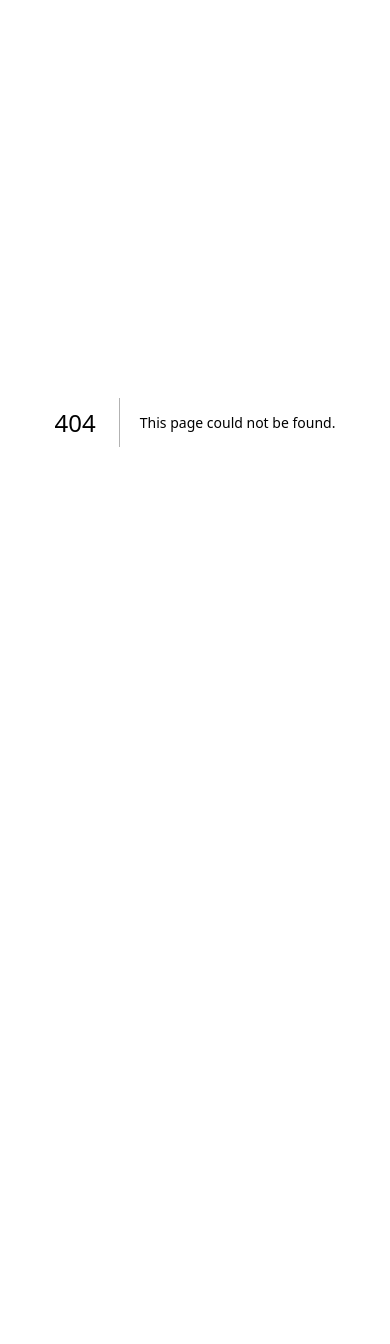
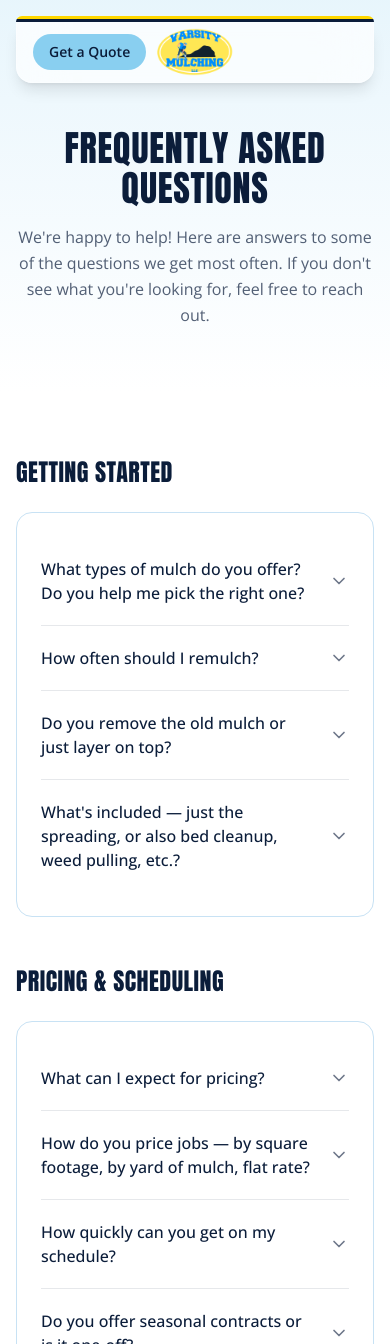
Before and after one commit to Mattgio5/vm-website, a Next.js app: page /faq in a window 390 px wide. Before the commit this address had no page. Shown: the top 1344 px of the page. Before the commit the page ends 844 px from the top, so only its background shows below. Built offline with nearby package versions, Linux system fonts and the light colour scheme; a web font is replaced by a local one.

Commit message:
feat: add FAQ page and links
Create FAQ page and update navbar and mobile menu links.

```diff
--- /dev/null
+++ b/app/faq/page.tsx
@@ -0,0 +1,207 @@
+"use client"
+
+import { useState } from "react"
+import { Navbar } from "@/components/navbar"
+import { Footer } from "@/components/footer"
+import { ChevronDown } from "lucide-react"
+
+type FAQItem = {
+  question: string
+  answer: string
+}
+
+type FAQSection = {
+  title: string
+  items: FAQItem[]
+}
+
+const faqSections: FAQSection[] = [
+  {
+    title: "Getting Started",
+    items: [
+      {
+        question: "What types of mulch do you offer? Do you help me pick the right one?",
+        answer: "",
+      },
+      {
+        question: "How often should I remulch?",
+        answer: "Once a year is common. Most people do it in the spring. If your beds get heavy sun or washout, a mid-season top-off helps. We are happy to give our thoughts for unique situations!",
+      },
+      {
+        question: "Do you remove the old mulch or just layer on top?",
+        answer: "",
+      },
+      {
+        question: "What's included — just the spreading, or also bed cleanup, weed pulling, etc.?",
+        answer: "",
+      },
+    ],
+  },
+  {
+    title: "Pricing & Scheduling",
+    items: [
+      {
+        question: "What can I expect for pricing?",
+        answer: "",
+      },
+      {
+        question: "How do you price jobs — by square footage, by yard of mulch, flat rate?",
+        answer: "",
+      },
+      {
+        question: "How quickly can you get on my schedule?",
+        answer: "",
+      },
+      {
+        question: "Do you offer seasonal contracts or is it one-off?",
+        answer: "",
+      },
+    ],
+  },
+  {
+    title: "What to Expect",
+    items: [
+      {
+        question: "How long have you been doing this?",
+        answer: "We have been proudly serving the community for just over 5 years.",
+      },
+      {
+        question: "How are your crews trained?",
+        answer: "",
+      },
+      {
+        question: "Who supervises the job?",
+        answer: "",
+      },
+      {
+        question: "How long do jobs typically take?",
+        answer: "",
+      },
+      {
+        question: "Do I need to be home during the job?",
+        answer: "",
+      },
+      {
+        question: "What if it rains — do you reschedule?",
+        answer: "",
+      },
+    ],
+  },
+  {
+    title: "Beyond Mulching",
+    items: [
+      {
+        question: "Why just mulching?",
+        answer: "Most landscaping companies use mulching as a stepping stone to bigger, more expensive jobs. We went the other direction. We figured if we focused on one thing and built a real system around it — right materials, trained crews, consistent process — we could do it better and faster than anyone treating it as an afterthought. That's the whole idea behind Varsity. We're not trying to upsell you on a patio. We're just trying to make your beds look great.",
+      },
+      {
+        question: "What else do you do besides mulching?",
+        answer: "Mulching is the main thing, but we also handle edging, weed control, and bed cleanups. If you need extras like bush removal, trimming, planting, or seasonal maintenance, we do that too. Most people bundle a few of these together when we're already out there.",
+      },
+    ],
+  },
+]
+
+function FAQAccordion({ item }: { item: FAQItem }) {
+  const [isOpen, setIsOpen] = useState(false)
+
+  return (
+    <div className="border-b border-vm-navy/10 last:border-b-0">
+      <button
+        onClick={() => setIsOpen(!isOpen)}
+        className="flex w-full items-center justify-between py-5 text-left transition-colors hover:text-vm-blue-dark"
+      >
+        <span className="pr-4 text-base font-medium text-vm-navy md:text-lg">
+          {item.question}
+        </span>
+        <ChevronDown
+          className={`h-5 w-5 shrink-0 text-vm-navy/60 transition-transform duration-200 ${
+            isOpen ? "rotate-180" : ""
+          }`}
+        />
+      </button>
+      {isOpen && (
+        <div className="pb-5">
+          {item.answer ? (
+            <p className="text-base leading-relaxed text-muted-foreground">
+              {item.answer}
+            </p>
+          ) : (
+            <p className="text-base italic text-muted-foreground/60">
+              Answer coming soon.
+            </p>
+          )}
+        </div>
+      )}
+    </div>
+  )
+}
+
+export default function FAQPage() {
+  return (
+    <main>
+      <Navbar />
+
+      {/* Hero Section */}
+      <section className="relative overflow-hidden bg-gradient-to-b from-vm-blue/20 to-background px-4 pb-16 pt-32 md:px-12 md:pb-20 md:pt-40 lg:px-20">
+        <div className="mx-auto max-w-4xl text-center">
+          <h1 className="font-varsity text-4xl tracking-wide text-vm-navy uppercase md:text-5xl lg:text-6xl">
+            Frequently Asked Questions
+          </h1>
+          <p className="mt-4 text-base leading-relaxed text-vm-navy/70 md:text-lg">
+            We're happy to help! Here are answers to some of the questions we get most often. If you don't see what you're looking for, feel free to reach out.
+          </p>
+        </div>
+      </section>
+
+      {/* FAQ Sections */}
+      <section className="px-4 py-16 md:px-12 md:py-24 lg:px-20">
+        <div className="mx-auto max-w-3xl space-y-12">
+          {faqSections.map((section) => (
+            <div key={section.title}>
+              <h2 className="mb-6 font-varsity text-2xl tracking-wide text-vm-navy uppercase md:text-3xl">
+                {section.title}
+              </h2>
+              <div className="rounded-2xl border border-border bg-card p-6 md:p-8">
+                {section.items.map((item, index) => (
+                  <FAQAccordion key={index} item={item} />
+                ))}
+              </div>
+            </div>
+          ))}
+        </div>
+      </section>
+
+      {/* CTA Section */}
+      <section className="relative bg-vm-navy px-4 py-16 md:px-12 md:py-20 lg:px-20">
+        <div className="absolute top-0 left-0 right-0 flex flex-col">
+          <div className="h-2 w-full bg-vm-gold" />
+        </div>
+        <div className="mx-auto max-w-3xl text-center">
+          <h2 className="font-varsity text-2xl tracking-wide text-white uppercase md:text-3xl">
+            Still Have Questions?
+          </h2>
+          <p className="mt-4 text-base leading-relaxed text-white/70 md:text-lg">
+            We're here to help. Reach out and we'll get back to you as soon as we can.
+          </p>
+          <div className="mt-8 flex flex-col items-center gap-4 sm:flex-row sm:justify-center">
+            <a
+              href="#quote"
+              className="inline-flex rounded-full bg-vm-blue px-7 py-3.5 text-base font-semibold text-vm-navy transition-all hover:bg-vm-blue-dark hover:shadow-lg"
+            >
+              Get a Free Quote
+            </a>
+            <a
+              href="tel:+15551234567"
+              className="inline-flex rounded-full border-2 border-white/30 px-7 py-3.5 text-base font-semibold text-white transition-all hover:border-white hover:bg-white/10"
+            >
+              Call Us
+            </a>
+          </div>
+        </div>
+      </section>
+
+      <Footer />
+    </main>
+  )
+}
--- a/components/navbar.tsx
+++ b/components/navbar.tsx
@@ -152,6 +152,14 @@ export function Navbar() {
           {/* CTA + mobile hamburger */}
           <div className="flex items-center gap-3">
             <Link
+              href="/faq"
+              className={`hidden text-sm font-medium transition-colors hover:text-vm-blue-dark md:inline-flex ${
+                isActive("/faq") ? "text-vm-blue-dark" : "text-vm-navy"
+              }`}
+            >
+              FAQ
+            </Link>
+            <Link
               href="#quote"
               className="inline-flex items-center gap-1.5 rounded-full bg-vm-blue px-4 py-2 text-sm font-semibold text-vm-navy transition-all hover:bg-vm-blue-dark hover:shadow-md md:px-5"
             >
@@ -212,6 +220,15 @@ export function Navbar() {
               </Link>
             ))}
             <Link
+              href="/faq"
+              onClick={() => setMobileOpen(false)}
+              className={`rounded-lg px-3 py-2.5 text-sm font-medium transition-colors hover:bg-vm-blue/15 ${
+                isActive("/faq") ? "text-vm-blue-dark" : "text-vm-navy"
+              }`}
+            >
+              FAQ
+            </Link>
+            <Link
               href="tel:+15551234567"
               onClick={() => setMobileOpen(false)}
               className="rounded-lg px-3 py-2.5 text-sm font-medium text-vm-navy transition-colors hover:bg-vm-blue/15"
```
